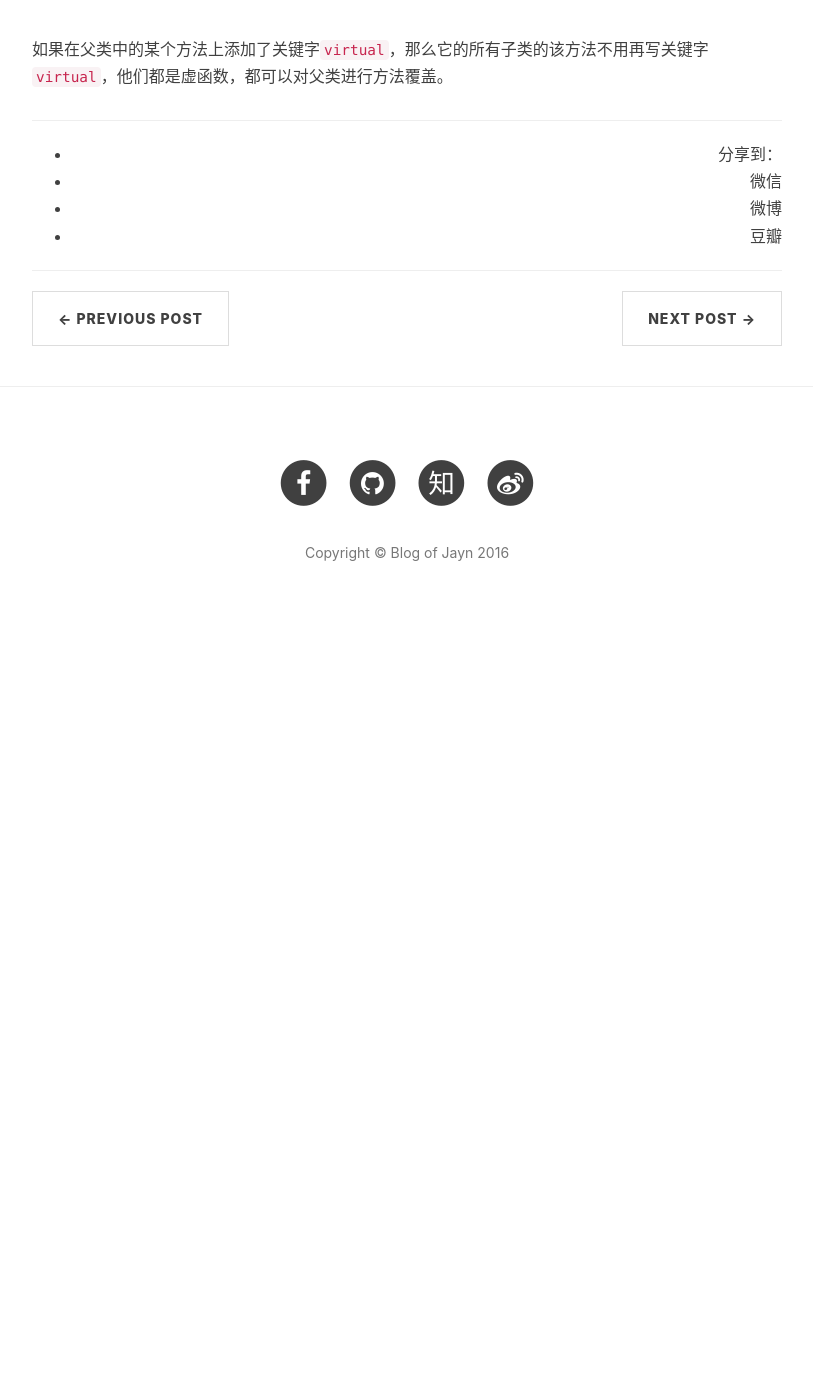
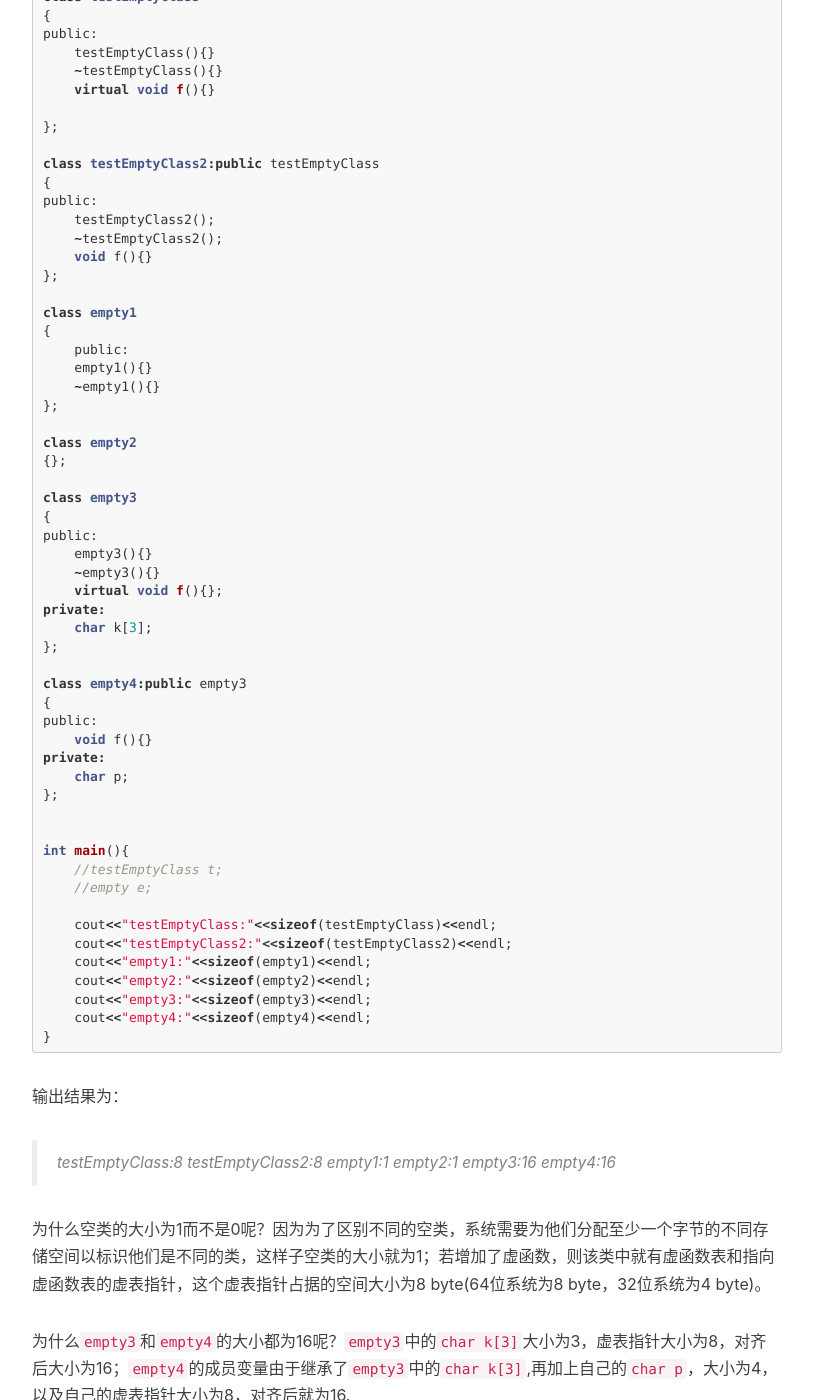
Before and after one commit to JayYangSS/JayYangSS.github.io, a Jekyll site: the page built from _posts/2016-02-12-CPlusPlus-Polymorphism.markdown, in a window 1280 px wide and 1400 px high, scrolled down 3426 px. Shown: the whole window, without its empty margins (233-1046 px from the left). Built offline with Jekyll 4.4.1, drawn with Linux system fonts in a browser that asks for light colours; nearby versions of some CDN libraries; comment, search, counter and statistics services are not loaded; before the commit the page ends 4056 px from its top, so only the background shows below that; some of the changed text lies outside the part shown.

Commit message:
size of C++ empty class

````diff
--- a/_posts/2016-02-12-CPlusPlus-Polymorphism.markdown
+++ b/_posts/2016-02-12-CPlusPlus-Polymorphism.markdown
@@ -125,8 +125,87 @@ int main()//主函数
 
 虚函数的动态绑定仅在基类指针或引用绑定派生类对象时发生，fun的形参不是指针，所以调用哪个版本的函数编译时就已经确定，根据形参静态类型确定调用B0的成员。
 
+### 类的大小问题
+
+一个空类的大小是多少呢？一个含有虚函数的类的大小是多少呢？看下面一段代码：
+
+```c++
+class testEmptyClass
+{
+public:
+    testEmptyClass(){}
+    ~testEmptyClass(){}
+    virtual void f(){}
+
+};
+
+class testEmptyClass2:public testEmptyClass
+{
+public:
+    testEmptyClass2();
+    ~testEmptyClass2();
+    void f(){}
+};
+
+class empty1
+{
+    public:
+    empty1(){}
+    ~empty1(){}
+};
+
+class empty2
+{};
+
+class empty3
+{
+public:
+    empty3(){}
+    ~empty3(){}
+    virtual void f(){};
+private:
+    char k[3];
+};
+
+class empty4:public empty3
+{
+public:
+    void f(){}
+private:
+    char p;
+};
+
+
+int main(){
+    //testEmptyClass t;
+    //empty e;
+
+    cout<<"testEmptyClass:"<<sizeof(testEmptyClass)<<endl;
+    cout<<"testEmptyClass2:"<<sizeof(testEmptyClass2)<<endl;
+    cout<<"empty1:"<<sizeof(empty1)<<endl;
+    cout<<"empty2:"<<sizeof(empty2)<<endl;
+    cout<<"empty3:"<<sizeof(empty3)<<endl;
+    cout<<"empty4:"<<sizeof(empty4)<<endl;
+}
+```
+输出结果为：
+
+>testEmptyClass:8
+>testEmptyClass2:8
+>empty1:1
+>empty2:1
+>empty3:16
+>empty4:16
+
+为什么空类的大小为1而不是0呢？因为为了区别不同的空类，系统需要为他们分配至少一个字节的不同存储空间以标识他们是不同的类，这样子空类的大小就为1；若增加了虚函数，则该类中就有虚函数表和指向虚函数表的虚表指针，这个虚表指针占据的空间大小为8 byte(64位系统为8 byte，32位系统为4 byte)。
+
+为什么`empty3`和`empty4`的大小都为16呢？`empty3`中的`char k[3]`大小为3，虚表指针大小为8，对齐后大小为16；`empty4`的成员变量由于继承了`empty3`中的`char k[3]`,再加上自己的`char p`，大小为4，以及自己的虚表指针大小为8，对齐后就为16.
+
+
 ### 总结
 
 C++的多态性用一句话概括就是：在基类的函数前加上`virtual`关键字，在派生类中重写该函数，运行时将会根据对象的实际类型来调用相应的函数。如果对象类型是派生类，就调用派生类的函数；如果对象类型是基类，就调用基类的函数。
 
 如果在父类中的某个方法上添加了关键字`virtual`，那么它的所有子类的该方法不用再写关键字`virtual`，他们都是虚函数，都可以对父类进行方法覆盖。
+
+类的大小是类中所有的成员变量大小之和，如果有虚函数存在的话，还要加上虚表指针的大小，同时要注意类的对齐问题！
````
